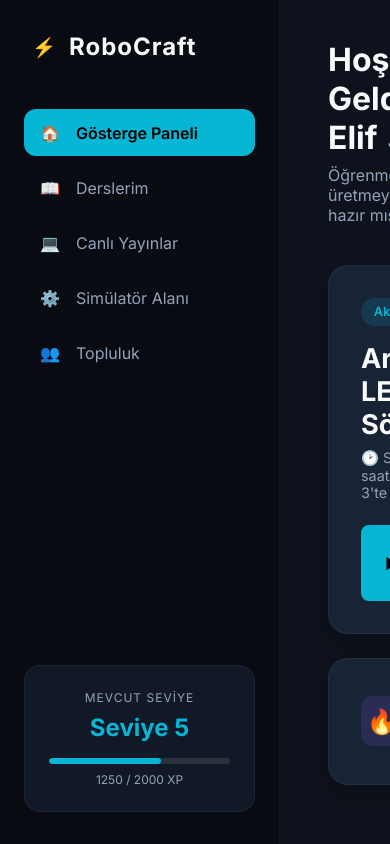
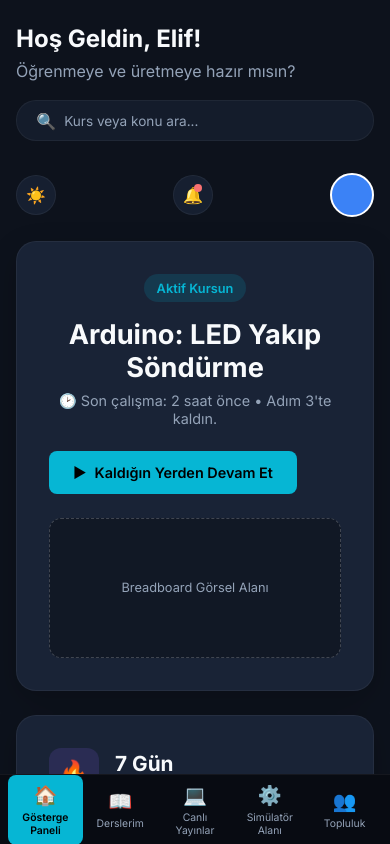
Before and after one commit to amesysia/robocraft, a React (Vite) app: page / in a window 390 px wide. Built offline with nearby package versions, Linux system fonts and the light colour scheme.

Commit message:
fixed light mode

```diff
--- a/src/components/DashboardView.jsx
+++ b/src/components/DashboardView.jsx
@@ -5,7 +5,7 @@ const DashboardView = ({ isDarkMode, toggleTheme }) => {
     <>
       <header className="top-header">
         <div className="greeting-area">
-          <h1>Hoş Geldin, Elif 👋</h1>
+          <h1>Hoş Geldin, Elif!</h1>
           <p>Öğrenmeye ve üretmeye hazır mısın?</p>
         </div>
         <div className="header-actions">
--- a/src/components/Sidebar.jsx
+++ b/src/components/Sidebar.jsx
@@ -1,48 +1,64 @@
-import React from 'react';
+import React, { useState } from 'react';
 
 const Sidebar = ({ activeTab, setActiveTab }) => {
+  const [isCollapsed, setIsCollapsed] = useState(false);
+
   return (
-    <aside className="sidebar">
-      <div className="sidebar-logo">
-        <span className="logo-icon">⚡</span>
-        <span>RoboCraft</span>
+    <aside className={`sidebar ${isCollapsed ? 'collapsed' : ''}`}>
+      <div className="sidebar-header">
+        <div className="sidebar-logo">
+          <span className="logo-icon">⚡</span>
+          <span className="logo-text">RoboCraft</span>
+        </div>
+        <button
+          className="sidebar-toggle-btn"
+          onClick={() => setIsCollapsed(!isCollapsed)}
+          title={isCollapsed ? "Menüyü Genişlet" : "Menüyü Daralt"}
+        >
+          {isCollapsed ? '»' : '«'}
+        </button>
       </div>
 
       <nav className="nav-menu">
         <div
           className={`nav-item ${activeTab === 'dashboard' ? 'active' : ''}`}
           onClick={() => setActiveTab('dashboard')}
+          title="Gösterge Paneli"
         >
-          <span>🏠</span>
-          <span>Gösterge Paneli</span>
+          <span className="nav-icon">🏠</span>
+          <span className="nav-text">Gösterge Paneli</span>
         </div>
         <div
           className={`nav-item ${activeTab === 'courses' ? 'active' : ''}`}
           onClick={() => setActiveTab('courses')}
+          title="Derslerim"
         >
-          <span>📖</span>
-          <span>Derslerim</span>
+          <span className="nav-icon">📖</span>
+          <span className="nav-text">Derslerim</span>
         </div>
         <div
           className={`nav-item ${activeTab === 'live' ? 'active' : ''}`}
           onClick={() => setActiveTab('live')}
+          title="Canlı Yayınlar"
         >
-          <span>💻</span>
-          <span>Canlı Yayınlar</span>
+          <span className="nav-icon">💻</span>
+          <span className="nav-text">Canlı Yayınlar</span>
         </div>
         <div
           className={`nav-item ${activeTab === 'simulator' ? 'active' : ''}`}
           onClick={() => setActiveTab('simulator')}
+          title="Simülatör Alanı"
         >
-          <span>⚙️</span>
-          <span>Simülatör Alanı</span>
+          <span className="nav-icon">⚙️</span>
+          <span className="nav-text">Simülatör Alanı</span>
         </div>
         <div
           className={`nav-item ${activeTab === 'community' ? 'active' : ''}`}
           onClick={() => setActiveTab('community')}
+          title="Topluluk"
         >
-          <span>👥</span>
-          <span>Topluluk</span>
+          <span className="nav-icon">👥</span>
+          <span className="nav-text">Topluluk</span>
         </div>
       </nav>
 
--- a/src/index.css
+++ b/src/index.css
@@ -46,17 +46,80 @@ body {
   flex-direction: column;
   padding: 2rem 1.5rem;
   flex-shrink: 0;
+  transition: width 0.3s ease, padding 0.3s ease;
+  overflow-x: hidden;
+}
+
+.sidebar.collapsed {
+  width: 88px;
+  padding: 2rem 1rem;
+}
+
+.sidebar.collapsed .logo-text,
+.sidebar.collapsed .nav-text {
+  display: none;
+}
+
+.sidebar.collapsed .sidebar-header {
+  flex-direction: column;
+  gap: 1.5rem;
+  padding-left: 0;
+  margin-bottom: 2rem;
+}
+
+.sidebar.collapsed .nav-item {
+  justify-content: center;
+  padding: 0.85rem 0;
+}
+
+.sidebar.collapsed .nav-icon {
+  font-size: 1.3rem;
+}
+
+.sidebar.collapsed .level-widget {
+  display: none;
+}
+
+.sidebar-header {
+  display: flex;
+  align-items: center;
+  justify-content: space-between;
+  margin-bottom: 3rem;
+  padding-left: 0.5rem;
 }
 
 .sidebar-logo {
   font-size: 1.5rem;
   font-weight: 800;
   letter-spacing: 1px;
-  margin-bottom: 3rem;
   display: flex;
   align-items: center;
   gap: 0.75rem;
-  padding-left: 0.5rem;
+  white-space: nowrap;
+}
+
+.sidebar-toggle-btn {
+  background: transparent;
+  border: none;
+  color: var(--text-secondary);
+  font-size: 1.5rem;
+  cursor: pointer;
+  display: flex;
+  align-items: center;
+  justify-content: center;
+  width: 32px;
+  height: 32px;
+  border-radius: 8px;
+  transition: all 0.2s;
+}
+
+.sidebar-toggle-btn:hover {
+  background-color: rgba(255, 255, 255, 0.1);
+  color: var(--text-primary);
+}
+
+body.light-mode .sidebar-toggle-btn:hover {
+  background-color: rgba(0, 0, 0, 0.05);
 }
 
 .logo-icon {
@@ -1029,3 +1092,157 @@ body.light-mode .act-icon {
   background-color: rgba(0, 0, 0, 0.1);
   color: var(--text-primary);
 }
+
+body.light-mode .level-widget {
+  background-color: #f1f5f9;
+}
+
+body.light-mode .progress-bar-bg {
+  background-color: rgba(0, 0, 0, 0.1);
+}
+
+body.light-mode .workspace-header {
+  background-color: var(--bg-sidebar);
+}
+
+/* ----------------- MOBILE RESPONSIVE ----------------- */
+@media (max-width: 768px) {
+  /* Ana Taşıyıcı */
+  .app-container {
+    flex-direction: column;
+  }
+
+  .main-content {
+    padding: 1.5rem 1rem !important; /* Varsayılan paddingi ezmek için */
+  }
+
+  /* Alt Menü (Bottom Navigation Bar) Olarak Sidebar */
+  .sidebar,
+  .sidebar.collapsed {
+    order: 2; /* Main contentin altına al */
+    width: 100%;
+    height: 70px;
+    flex-direction: row;
+    padding: 0;
+    border-right: none;
+    border-top: 1px solid var(--border-color);
+    position: relative; /* Sabit değil esnek kalsın */
+    background-color: var(--bg-sidebar);
+    z-index: 50;
+  }
+
+  .sidebar-header,
+  .level-widget {
+    display: none !important;
+  }
+
+  .nav-menu {
+    flex-direction: row;
+    justify-content: space-around;
+    align-items: center;
+    width: 100%;
+    padding: 0 0.5rem;
+    gap: 0;
+  }
+
+  .nav-item {
+    flex-direction: column;
+    gap: 4px;
+    padding: 0.5rem;
+    border-radius: 8px;
+    flex: 1;
+    justify-content: center;
+    text-align: center;
+  }
+
+  .sidebar .nav-text,
+  .sidebar.collapsed .nav-text {
+    display: block;
+    font-size: 0.65rem;
+  }
+
+  .nav-icon {
+    font-size: 1.2rem;
+  }
+
+  /* Üst Header */
+  .top-header {
+    flex-direction: column;
+    gap: 1.2rem;
+    margin-bottom: 1.5rem;
+  }
+
+  .greeting-area h1 {
+    font-size: 1.5rem;
+  }
+
+  .header-actions {
+    width: 100%;
+    flex-wrap: wrap;
+    justify-content: space-between;
+  }
+
+  .search-bar {
+    width: 100%;
+    order: -1; /* Aramayı en üste al */
+    margin-bottom: 0.5rem;
+  }
+
+  /* Grid Sistemleri -> Tek Sütun */
+  .dashboard-grid,
+  .community-container {
+    grid-template-columns: 1fr;
+    gap: 1.5rem;
+  }
+
+  .active-course-card {
+    flex-direction: column;
+    text-align: center;
+    gap: 1.5rem;
+  }
+
+  .image-placeholder {
+    width: 100%;
+  }
+
+  .btn-primary, .btn-danger {
+    justify-content: center;
+  }
+
+  /* İstatistik Kartları */
+  .stats-row {
+    flex-direction: column;
+  }
+
+  /* Canlı Yayın (Live Classroom) Uyarlaması */
+  .live-header-bar {
+    flex-direction: column;
+    align-items: flex-start;
+    gap: 1rem;
+  }
+
+  .live-header-right {
+    width: 100%;
+    justify-content: space-between;
+  }
+
+  .live-main {
+    flex-direction: column;
+    overflow-y: auto;
+  }
+
+  .live-left-panel {
+    width: 100%;
+  }
+
+  .workspace-content {
+    flex-direction: column;
+  }
+
+  .code-pane {
+    width: 100%;
+    height: 300px;
+    border-left: none;
+    border-top: 1px solid var(--border-color);
+  }
+}
```
